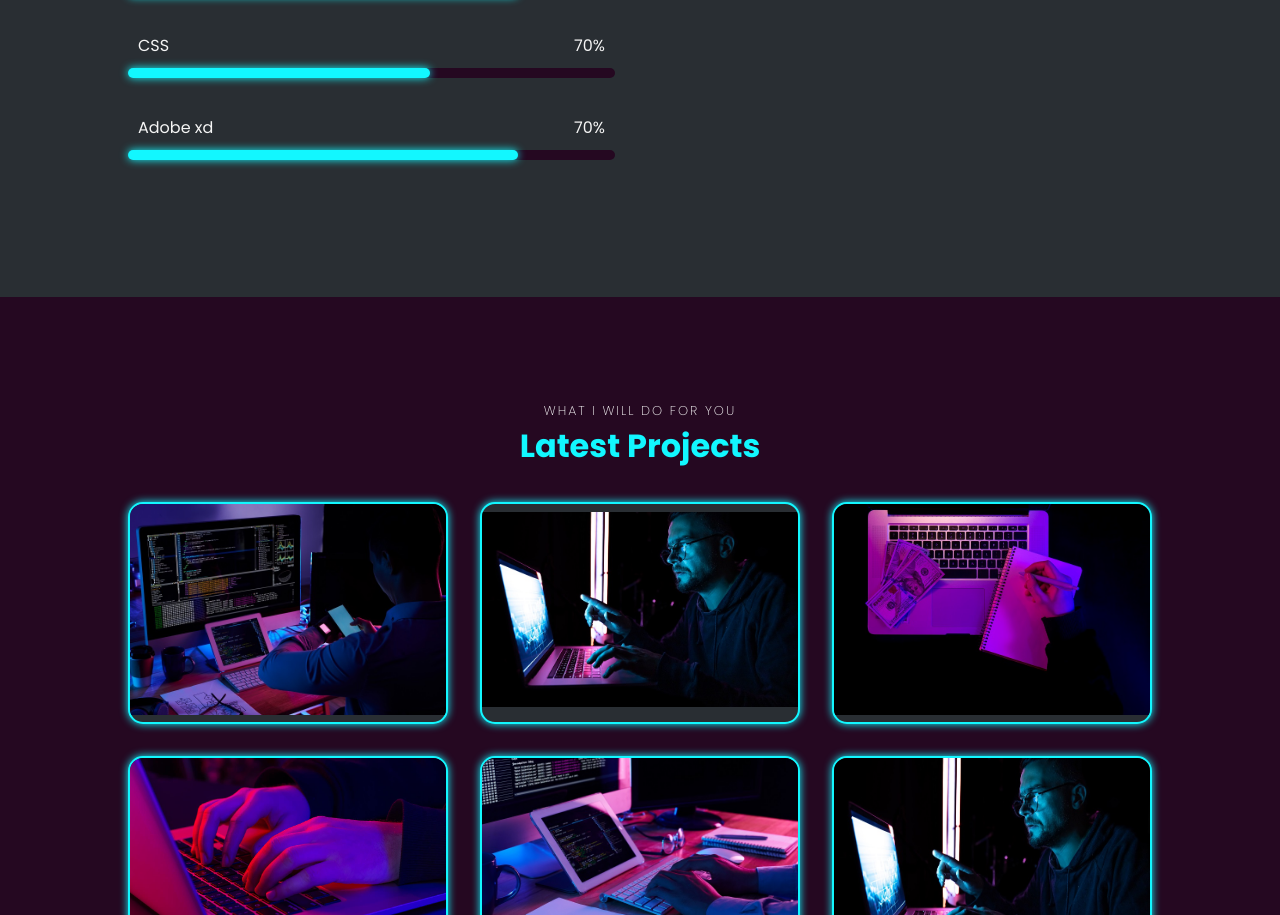
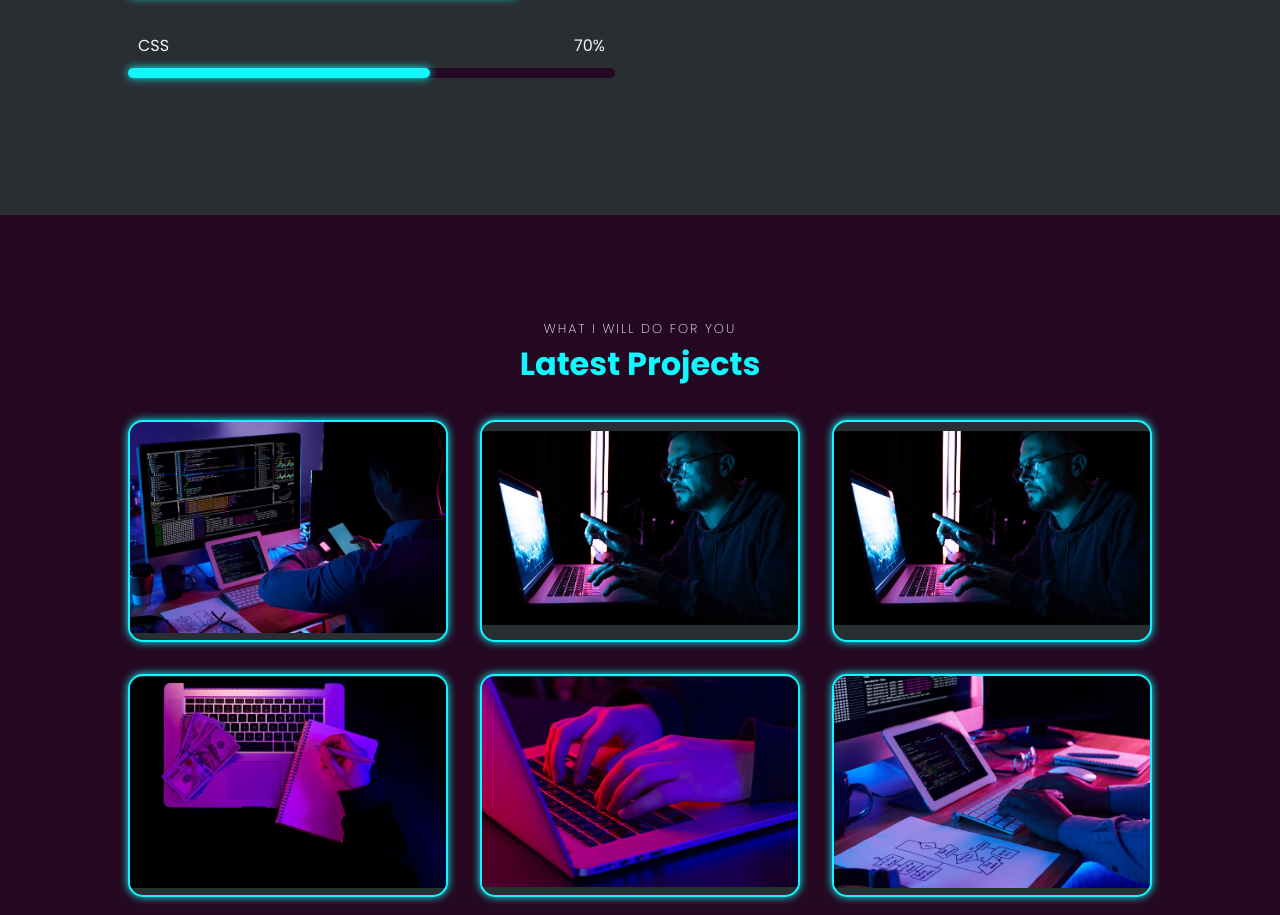
Before and after one commit to IT21189562/pamodi_nethvindee, a plain HTML site: page index.html in a window 1280 px wide. Shown: the part 1769-2684 px from the top of the page. Drawn offline with nearby package versions, Linux system fonts and the light colour scheme.

Commit message:
Add files via upload

```diff
--- a/index.html
+++ b/index.html
@@ -139,16 +139,6 @@
                         </div>
                          </div>
 
-                         <div class="skill-bar">
-                            <div class="info">
-                                <p>Adobe xd</p>
-                                <p>70%</p>
-                            </div>
-                            <div class="bar">
-                                <span class="javascript"></span>
-                            </div>
-                            </div>
-
 
                         </div>
 
@@ -181,6 +171,20 @@
                         </div>
                     </div>
 
+
+                    <div class="port-box mix product">
+                        <div class="port-image">
+                            <a href="https://www.figma.com/design/wGs5Esz2Zq2vKAU2CM72E8/Untitled?node-id=0-1&node-type=canvas&t=eK0HSNTBBYQFyiDG-0">
+                            <img src="img/2.jpg" alt="">
+                        </a>
+                        </div>
+                        <div class="port-content">
+                            <h3>Job Posts for GAMAGE RECRUITERS</h3>
+                            <p>Created engaging job posters to support recruitment campaigns.</p>
+
+                            <a href="https://www.figma.com/design/wGs5Esz2Zq2vKAU2CM72E8/Untitled?node-id=0-1&node-type=canvas&t=eK0HSNTBBYQFyiDG-0"><i class="bx bx-link-external"></i></a>
+                        </div>
+                    </div>
 
                     <div class="port-box mix product">
                         <div class="port-image">
```
